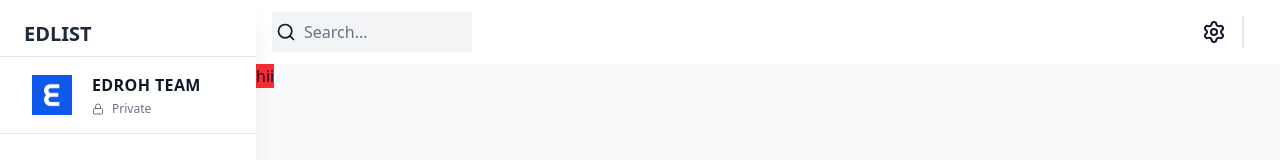
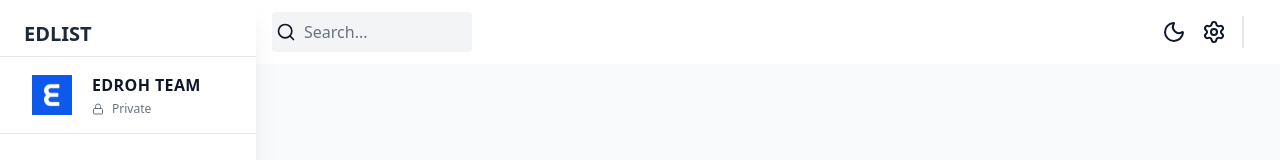
Before and after one commit to Harshvardhan-91/Project-Management, a Next.js app in the folder client/: page / in a window 1280 px wide. Shown: the top 160 px of the page. Built offline with nearby package versions, Linux system fonts and the light colour scheme; no server answers.

Commit message:
Enhance Navbar and DashboardWrapper for improved state management and UI responsiveness

```diff
--- a/client/src/app/components/Navbar/index.tsx
+++ b/client/src/app/components/Navbar/index.tsx
@@ -1,13 +1,31 @@
 import React from 'react'
 import { Menu, Moon, Search, Settings, Sun, User } from "lucide-react";
 import Link from "next/link";
+import { useAppDispatch, useAppSelector } from "@/app/redux";
+import { setIsDarkMode, setIsSidebarCollapsed } from "@/state";
+import { useGetAuthUserQuery } from "@/state/api";
+
+const Navbar = () => {
+
+  const dispatch = useAppDispatch();
+  const isSidebarCollapsed = useAppSelector(
+    (state) => state.global.isSidebarCollapsed,
+  );
+  const isDarkMode = useAppSelector((state) => state.global.isDarkMode);
 
 
-const Navbar = () => {
+
   return (
     <div className='flex items-center justify-between bg-white px-4 py-3 dark:bg-black'>
       {/* Search Bar */}
       <div className="flex items-center gap-8">
+          {!isSidebarCollapsed ? null : (
+          <button
+            onClick={() => dispatch(setIsSidebarCollapsed(!isSidebarCollapsed))}
+          >
+            <Menu className="h-8 w-8 dark:text-white" />
+          </button>
+          )}
         <div className="relative flex h-min w-[200px]">
           <Search className="absolute left-[4px] top-1/2 mr-2 h-5 w-5 -translate-y-1/2 transform cursor-pointer dark:text-white" />
           <input
@@ -21,7 +39,28 @@
       {/* Icons */}
 
       <div className="flex items-center">
-        <Link href="/settings" className='h-min w-min rounded p-2 hover:bg-gray-100'>
+        <button
+          onClick={() => dispatch(setIsDarkMode(!isDarkMode))}
+          className={
+            isDarkMode
+              ? `rounded p-2 dark:hover:bg-gray-700`
+              : `rounded p-2 hover:bg-gray-100`
+          }
+        >
+          {isDarkMode ? (
+            <Sun className="h-6 w-6 cursor-pointer dark:text-white" />
+          ) : (
+            <Moon className="h-6 w-6 cursor-pointer dark:text-white" />
+          )}
+        </button>
+        <Link
+          href="/settings"
+          className={
+            isDarkMode
+              ? `h-min w-min rounded p-2 dark:hover:bg-gray-700`
+              : `h-min w-min rounded p-2 hover:bg-gray-100`
+          }
+        >
           <Settings className="h-6 w-6 cursor-pointer dark:text-white" />
         </Link>
         <div className="ml-2 mr-5 hidden min-h-[2em] w-[0.1rem] bg-gray-200 md:inline-block"></div>
--- a/client/src/app/dashboardWrapper.tsx
+++ b/client/src/app/dashboardWrapper.tsx
@@ -1,22 +1,36 @@
-import React from 'react'
+"use client";
+
+
+import React, { useEffect } from "react";
 import Navbar from "./components/Navbar";
 import Sidebar from "./components/Sidebar";
-import StoreProvider from "./redux";
+import StoreProvider , { useAppSelector}  from "./redux";
 
 const DashboardLayout = ({children} : {children : React.ReactNode}) => {
+  const isSidebarCollapsed = useAppSelector(
+    (state) => state.global.isSidebarCollapsed,
+  );
+  const isDarkMode = useAppSelector((state) => state.global.isDarkMode);
+  useEffect(() => {
+    if (isDarkMode) {
+      document.documentElement.classList.add("dark");
+    } else {
+      document.documentElement.classList.remove("dark");
+    }
+  });
+
   return (
-    <div className='flex min-h-screen w-full bg-gray-50 text-gray-900'>
-
-        <Sidebar/>
-        <main
-            className={`flex w-full flex-col bg-gray-50 dark:bg-dark-bg md:pl-64`}>
-        <Navbar/>
+    <div className="flex min-h-screen w-full bg-gray-50 text-gray-900">
+      <Sidebar />
+      <main
+        className={`flex w-full flex-col bg-gray-50 dark:bg-dark-bg ${
+          isSidebarCollapsed ? "" : "md:pl-64"
+        }`}
+      >
+        <Navbar />
         {children}
-    </main>
+      </main>
     </div>
-
-
-
   )
 }
 const DashboardWrapper = ({ children }: { children: React.ReactNode }) => {
--- a/client/src/app/page.tsx
+++ b/client/src/app/page.tsx
@@ -3,7 +3,7 @@
 export default function Home() {
   return (
       <main className="flex flex-col gap-[32px] row-start-2 items-center sm:items-start">
-        <h1 className="bg-red-500">hii</h1>
+
       </main>
   );
 }
```
